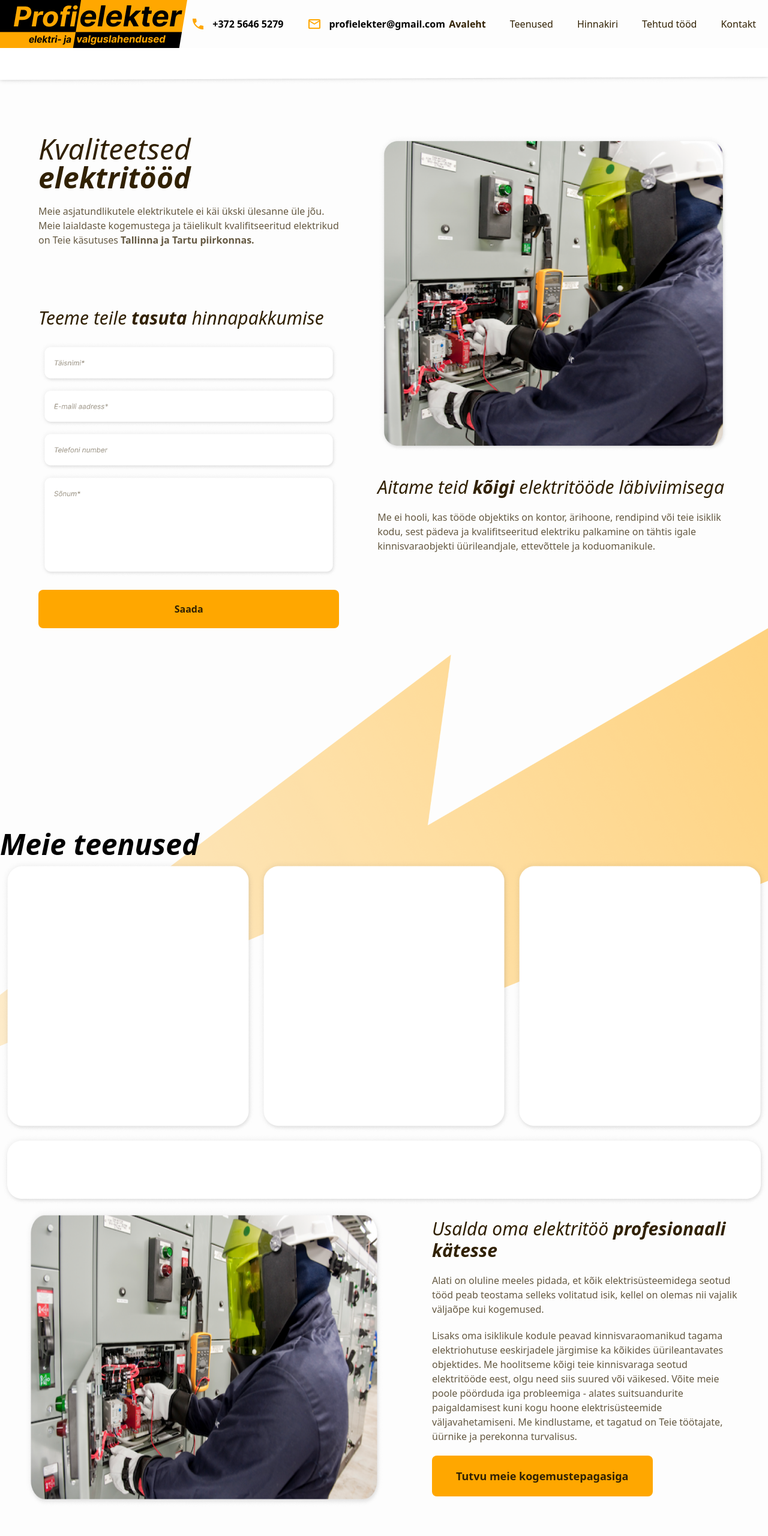
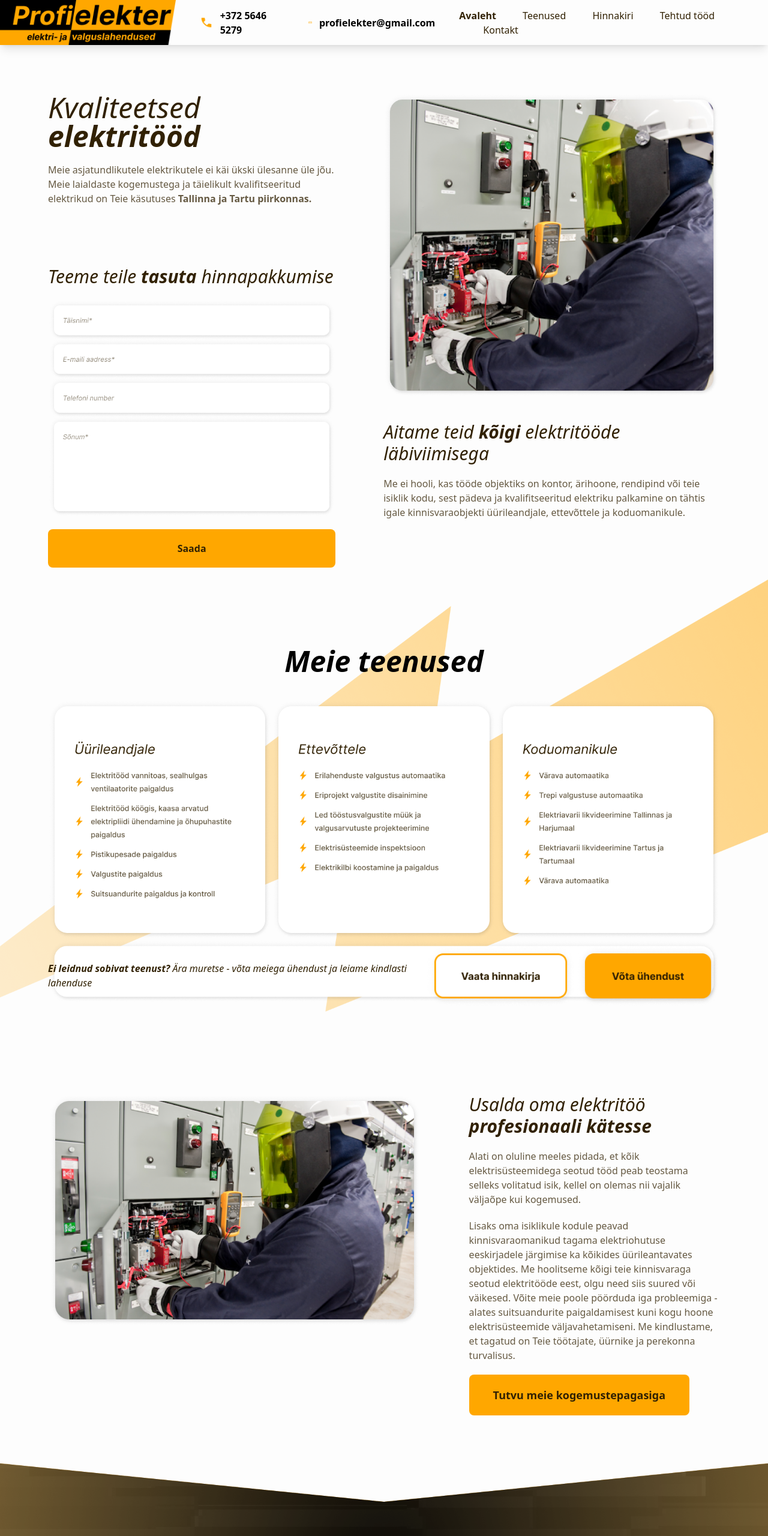
Before and after one commit to AnsperKatrin/praktika, a website: page src/index.html in a window 1280 px wide. Shown: the top 2560 px of the page at 60% size. Drawn offline with Linux system fonts and the light colour scheme.

Commit message:
second commit

```diff
--- a/src/index.html
+++ b/src/index.html
@@ -6,154 +6,174 @@
   <link href="./output.css" rel="stylesheet">
 </head>
 <body>
-  <div id="Elektrik" class="bg-[#FDFDFD]">
+  <div class="bg-[#FDFDFD]">
 
-    <div id="header" class="flex items-center justify-between md:w-auto">
-        <div id="logo">
+    <div class="flex flex-row justify-between shadow-lg">
+        <div class="flex flex-row">
+            <div class="flex justify-start">
                 <img src="assets/Group 1.png" alt="logo">
             </div>
-        <div id="contacts" class="flex md:flex-row font-Inter font-bold text-base">
-            <div id="phoneNumber" class="flex md:flex-row mr-10">
-                <div id="phonePic" class="mr-3">
+            <div class="hidden flex-row xl:flex">
+                <div  class="flex flex-row mr-10 items-center ml-10">
+                    <div class="mr-3">
                         <img src="assets/call.png" alt="phone logo">
                     </div>
-                <div id="number">+372 5646 5279</div>
+                    <div class="font-Inter font-bold text-base">+372 5646 5279</div>
                 </div>
-            <div id="email" class="flex md:flex-row">
-                <div id="mailPic" class="mr-3">
+                <div class="flex flex-row mr-10 items-center">
+                    <div class="mr-3">
                         <img src="assets/mail.png" alt="mail logo">
                     </div>
-                <div id="adress">profielekter@gmail.com</div>
+                    <div class="font-Inter font-bold text-base">profielekter@gmail.com</div>
                 </div>
             </div>
-        <div id="menu" class="hide space-x-10 md:flex mr-5 text-[#312103] font-Inter text-base">
-            <button><span class="font-bold">Avaleht</span></button>
-            <button><span>Teenused</span></button>
-            <button><span>Hinnakiri</span></button>
-            <button><span>Tehtud tööd</span></button>
-            <button><span>Kontakt</span></button>
+        </div>
+        <button class="xl:hidden">
+            <img src="assets/Group 29.png" alt="hamburger menu">
+        </button>
+        <div class="hidden items-center justify-end xl:flex">
+            <div class="space-x-10  mr-5 text-[#312103] font-Inter text-base">
+                <button class="font-bold">Avaleht</button>
+                <button>Teenused</button>
+                <button>Hinnakiri</button>
+                <button>Tehtud tööd</button>
+                <button>Kontakt</button>
             </div>
         </div>
-    <div id="shadows" class="">
-        <img src="assets/Rectangle 9.png" alt="headerShadow">
     </div>
 
-    <div id="frame1" class="flex flex-row mt-20 mx-16 space-x-16">
-        <div id="frame1.2" class="flex flex-col w-auto">
-            <div id="introduction">
+    <div class="flex flex-col xl:flex-row justify-center mt-20 mb-5 px-20 space-x-20">
+        <div class="flex flex-col">
+            <div class="w-full">
                 <h class="text-5xl text-[#312103] font-Inter italic my-5">Kvaliteetsed <span class="font-bold">elektritööd</span></h>
                 <p class="text-[#312103BF] font-Inter text-base my-5">Meie asjatundlikutele elektrikutele ei käi ükski ülesanne üle jõu. Meie laialdaste kogemustega ja täielikult kvalifitseeritud elektrikud on Teie käsutuses <span class="font-bold">Tallinna ja Tartu piirkonnas.</span></p>
             </div>
-            <div id="clientInfo" class="mt-20">
+            <div class="mt-20">
                 <h2 class="mb-5 text-3xl italic text-[#312103] font-Inter">Teeme teile <span class="font-bold">tasuta</span> hinnapakkumise</h2>
-                <div id="form" class="">
-                    <img src="assets/Frame 22.png">
-                    <img src="assets/Frame 23.png">
-                    <img src="assets/Frame 24.png">
-                    <img src="assets/Frame 25.png">
-                    <div id="Saada" class="w-full md:w-auto bg-[#FFA700] text-center rounded-lg p-5 mt-5">
-                        <button><span class="text-[#312103] font-Inter text-base font-bold">Saada</span></button>
+                    <img class="min-w-full" src="assets/Frame 28 (1).png" alt="form">
+                <div class="w-full md:w-auto bg-[#FFA700] text-center rounded-lg p-5 mt-5">
+                    <button class="text-[#312103] font-Inter text-base font-bold">Saada</button>
                 </div>
             </div>
         </div>
-        </div>
-        <div id="frame1.3">
+        <div class="flex flex-col">
             <img src="assets/Rectangle 12.png" alt="electrcian">
-            <div id="underPicText" class="my-10">
+            <div class="my-10">
                 <h2 class="text-3xl italic text-[#312103] font-Inter">Aitame teid <span class="font-bold">kõigi</span> elektritööde läbiviimisega</h2>
                 <p class="text-[#312103BF] font-Inter w-auto text-base flex mt-5">Me ei hooli, kas tööde objektiks on kontor, ärihoone, rendipind või teie isiklik kodu, sest pädeva ja kvalifitseeritud elektriku palkamine on tähtis igale kinnisvaraobjekti üürileandjale, ettevõttele ja koduomanikule.</p>
             </div>
         </div>
     </div>
 
-    <div id="frame2" class="">
-        <img class="-mb-96" src="assets/Rectangle 18.png" alt="orange triangels">
-        <div id="teenused" class="">
+    <section class="relative">
+        <img class="absolute inset-0 w-full" src="assets/Rectangle 18.png" alt="orange triangels">
+        <div class="flex flex-col pt-28 px-20 relative">
+            <div class="flex justify-center mb-10">
                 <h class="text-5xl italic from-[#312103] font-bold font-Inter">Meie teenused</h>
             </div>
-        <div id="3colums" class="">
-
-            <div id="column1" class="flex flex-row justify-center ">
-                <img class="flex flex-row w-1/3" src="assets/Rectangle 19.png" alt="box">
-                <img class="flex flex-row w-1/3" src="assets/Rectangle 19.png" alt="box">
-                <img class="flex flex-row w-1/3" src="assets/Rectangle 19.png" alt="box">
+            <div class="flex flex-col md:flex-row justify-around">
+                <div>
+                    <img src="assets/Group 7 (1).png" alt="Üürileandjale">
                 </div>
-            <img class="flex flex-col" src="assets/Rectangle 22.png" alt="">
+                <div>
+                    <img src="assets/Group 8 (1).png" alt="Ettevõttele">
+                </div>
+                <div>
+                    <img src="assets/Group 9 (1).png" alt="Koduomanikule">
                 </div>
             </div>
+            <div class="flex justify-center relative">
+                <img class="absolute inset-0 w-full" src="assets/Rectangle 22 (1).png" alt="Ei leidnud sobivat">
+                <div class="relative flex flex-row items-center justify-between pt-2">
+                    <div class="flex justify-start">
+                        <h class="text-[#312103] font-Inter italic text-base "><span class="font-bold">Ei leidnud sobivat teenust?</span> Ära muretse - võta meiega ühendust ja leiame kindlasti lahenduse</h>
+                    </div>
+                    <div class="flex flex-row justify-end">
+                        <div>
+                            <img src="assets/Frame 21.png" alt="Vaata hinnakirja">
+                        </div>
+                        <div>
+                            <img src="assets/Frame 20 (1).png" alt="Võta ühendust">
+                        </div>
+                    </div>
+                </div>
+            </div>
+        </div>
+    </section>
 
-    <div id="frame3" class="flex flex-row space-x-20 mx-10">
-        <img class="w-1/2" src="assets/Rectangle 19 (1).png" alt="electrician">
-        <div id="Usaldus" class="flex flex-col w-1/2 my-5">
+    <div class="mt-36 mb-20 flex flex-row space-x-20 px-20 justify-center">
+        <div>
+            <img src="assets/Rectangle 19 (1).png" alt="electrician">
+        </div>
+        <div class="md:flex flex-col w-1/2 hidden">
             <h2 class="text-3xl italic text-[#312103] font-Inter">Usalda oma elektritöö <span class="font-bold">profesionaali kätesse</span></h2>
             <p class="text-[#312103BF] font-Inter text-base my-5">Alati on oluline meeles pidada, et kõik elektrisüsteemidega seotud tööd peab teostama selleks volitatud isik, kellel on olemas nii vajalik väljaõpe kui kogemused.</p>
             <p class="text-[#312103BF] font-Inter text-base">Lisaks oma isiklikule kodule peavad kinnisvaraomanikud tagama elektriohutuse eeskirjadele järgimise ka kõikides üürileantavates objektides. Me hoolitseme kõigi teie kinnisvaraga seotud elektritööde eest, olgu need siis suured või väikesed. Võite meie poole pöörduda iga probleemiga - alates suitsuandurite paigaldamisest kuni kogu hoone elektrisüsteemide väljavahetamiseni. Me kindlustame, et tagatud on Teie töötajate, üürnike ja perekonna turvalisus.</p>
             <div id="button" class="w-fit bg-[#FFA700] text-center rounded-lg px-10 py-5 mt-5">
-                <button><span class="text-[#312103] font-Inter text-lg font-bold">Tutvu meie kogemustepagasiga</span></button>
+                <button class="text-[#312103] font-Inter text-lg font-bold">Tutvu meie kogemustepagasiga</button>
             </div>
         </div>
     </div>
 
-    <div id="frame4">
-        <div id="lubadus" class="mt-10">
+    <div class="relative">
+        <img class="absolute inset-0 w-full" src="assets/Rectangle 33 (1).png" alt="bg">
+        <img class="absolute inset-0 w-full" src="assets/Rectangle 32 (2).png" alt="bg">
+        <img class="absolute inset-0 w-full" src="assets/Rectangle 31 (1).png" alt="bg">
+    </div>
+    <div class="flex flex-col justify-center px-20 pt-28 relative">
         <h class="text-[#FFA700] font-Inter text-6xl font-bold italic flex justify-center my-10">Meie lubadus teile</h>
-            <div id="emojis" class="flex flex-row">
-                <div id="emoji1" class="flex flex-col w-1/3">
-                    <div id="stars" class="flex justify-center my-10">
-                        <img src="assets/auto_awesome.png" alt="stars">
-                    </div>
+        <div class="flex flex-col justify-center pt-20">
+            <div class="flex flex-col md:flex-row justify-around">
+                <div class="flex flex-col items-center">
+                    <img class="w-32 aspect-square" src="assets/auto_awesome.png" alt="stars">
                     <h2 class="text-[#FFA700] font-Inter text-3xl italic flex justify-center">Kvaliteet</h2>
                     <p class="text-lg text-[#FFA700] font-Inter italic text-center w-80 h-16 my-5">Tööd teeme alati korrektselt ja kvaliteetselt</p>
                 </div>
-                <div id="emoji2" class="flex flex-col w-1/3">
-                    <div id="speedArrow" class="flex justify-center my-14">
-                        <img src="assets/speed.png" alt="speed">
-                    </div>
+                <div class="flex flex-col items-center">
+                    <img class="w-32 aspect-square" src="assets/speed.png" alt="speed">
                     <h2 class="text-[#FFA700] font-Inter text-3xl italic flex justify-center">Kiirus</h2>
                     <p class="text-lg text-[#FFA700] font-Inter italic text-center w-80 h-16 my-5">Kiirus on oluline nii teie kui meie jaoks. Seega ei mingit venitamist</p>
                 </div>
-                <div id="emoji3" class="flex flex-col w-1/3">
-                    <div id="smileFace" class="flex justify-center my-9">
-                        <img src="assets/sentiment_very_satisfied.png" alt="smiley">
-                    </div>
+                <div class="flex flex-col items-center">
+                    <img class="w-32 aspect-square" src="assets/sentiment_very_satisfied.png" alt="smiley">
                     <h2 class="text-[#FFA700] font-Inter text-3xl italic flex justify-center">Sõbralik teenindus</h2>
                     <p class="text-lg text-[#FFA700] font-Inter italic text-center w-80 h-16 my-5">Oleme alati rõõmsad ja abivalmid ja hätta ei jäta kedagi</p>
                 </div>
             </div>
-            <div id="button" class="w-fit  bg-[#FFA700] rounded-lg px-10 py-5 mt-5">
-                <button><span class="text-[#312103] font-Inter text-lg font-bold">Võta meiega ühendust</span></button>
-            </div>
-        </div>
-        <img src="assets/Group 26.png" alt="1">
-        <img src="assets/Rectangle 33.png" alt="2">
-        <img src="assets/Rectangle 32.png" alt="3">
-        <img src="assets/Rectangle 31.png" alt="4">
-    </div>
-
-    <div id="frame5" class="flex flex-row space-x-20 mx-10">
-        <img src="assets/Rectangle 26.png" alt="burnt man">
-        <img class="border-4 border-indigo-500/100" src="assets/Rectangle 27.png" alt="fog">
-        <div id="vajaduse" class="my-5">
-            <h2 class="text-3xl italic text-[#312103] font-Inter">Miks vajate kindlasti kvalifitseeritud elektrikut?</h2>
-            <p class="text-[#312103BF] font-Inter text-base my-5 ">Elektriohutuse tagamist puudutavad mitmed õigusaktid ja tehnilised dokumendid ning vastavad põhiteadmised on kohustuslikud kõigile elektripaigaldistega töötavatele isikutele. Elektritöid reguleerib Eesti Vabariigis Elektriohutusseadus, mille sätted on välja töötatud selleks, et vältida ja vähendada elektrist tulenevate ohtude ja elektromagnetiliste häirete mõju inimestele, varale ja keskkonnale</p>
-            <p class="text-[#312103BF] font-Inter text-base">Elektrisüsteemide ja vastavate seadmete seisukord samuti oluline praktilisel tasandil, sest töötavad valgustid, pistikupesad, soe vesi ja küttesüsteemid on kõik väikesed detailid, mis muudavad meie elu- või kontoriruumid võimalikult mugavaks. Ennetavad elektritööd, näiteks pistikupesade, lülitite või isegi kaitsekilbi kontrollimine, tagavad Teile kindlustunde ja meelerahu.</p>
-            <div id="button" class="w-fit bg-[#FFA700] rounded-lg px-10 py-5 mt-10">
-                <button><span class="text-[#312103] font-Inter text-lg font-bold">ProfiElekter OÜ litsentsid</span></button>
+            <div class="flex justify-center mt-28">
+                <button class="text-[#312103] bg-[#FFA700] rounded-lg px-10 py-5 font-Inter text-lg font-bold">Võta meiega ühendust</button>
             </div>
         </div>
     </div>
 
-    <div id="frame6" class="flex flex-row space-x-20 mx-10">
-        <div id="tehniline" class=" my-5">
-            <h2 class="text-3xl italic text-[#312103] font-Inter flex justify-end">Jäta kõik tehniline meie hooleks</h2>
-            <p class="text-[#312103BF] font-Inter text-base my-5 text-right">Elektriohutuse tagamist puudutavad mitmed õigusaktid ja tehnilised dokumendid ning vastavad põhiteadmised on kohustuslikud kõigile elektripaigaldistega töötavatele isikutele. Elektritöid reguleerib Eesti Vabariigis Elektriohutusseadus, mille sätted on välja töötatud selleks, et vältida ja vähendada elektrist tulenevate ohtude ja elektromagnetiliste häirete mõju inimestele, varale ja keskkonnale</p>
-            <p class="text-[#312103BF] font-Inter text-base text-right">Elektrisüsteemide ja vastavate seadmete seisukord samuti oluline praktilisel tasandil, sest töötavad valgustid, pistikupesad, soe vesi ja küttesüsteemid on kõik väikesed detailid, mis muudavad meie elu- või kontoriruumid võimalikult mugavaks. Ennetavad elektritööd, näiteks pistikupesade, lülitite või isegi kaitsekilbi kontrollimine, tagavad Teile kindlustunde ja meelerahu.</p>
+    <div class="flex flex-col md:flex-row justify-center space-x-20 px-20 mt-20">
+        <div class="aspect-square relative w-full">
+            <img class="absolute inset-0" src="assets/Rectangle 26.png" alt="burnt man">
+            <img class="absolute inset-0" src="assets/Rectangle 27.png" alt="fog">
         </div>
-        <img class="" src="assets/Rectangle 28.png" alt="working man">
-        <img class=" border-4 border-indigo-500/100" src="assets/Rectangle 29.png" alt="fog">
+        <div class="my-5">
+            <h2 class="text-3xl italic text-[#312103] font-Inter">Miks vajate kindlasti kvalifitseeritud elektrikut?</h2>
+            <p class="text-[#312103BF] font-Inter text-base my-5 ">Elektriohutuse tagamist puudutavad mitmed õigusaktid ja tehnilised dokumendid ning vastavad põhiteadmised on kohustuslikud kõigile elektripaigaldistega töötavatele isikutele. Elektritöid reguleerib Eesti Vabariigis Elektriohutusseadus, mille sätted on välja töötatud selleks, et vältida ja vähendada elektrist tulenevate ohtude ja elektromagnetiliste häirete mõju inimestele, varale ja keskkonnale</p>
+            <p class="text-[#312103BF] font-Inter text-base">Elektrisüsteemide ja vastavate seadmete seisukord samuti oluline praktilisel tasandil, sest töötavad valgustid, pistikupesad, soe vesi ja küttesüsteemid on kõik väikesed detailid, mis muudavad meie elu- või kontoriruumid võimalikult mugavaks. Ennetavad elektritööd, näiteks pistikupesade, lülitite või isegi kaitsekilbi kontrollimine, tagavad Teile kindlustunde ja meelerahu.</p>
+            <div class="w-fit bg-[#FFA700] rounded-lg px-10 py-5 mt-10">
+                <button class="text-[#312103] font-Inter text-lg font-bold">ProfiElekter OÜ litsentsid</button>
+            </div>
+        </div>
     </div>
 
-    <div id="footer">
+    <div class="flex flex-col-reverse md:flex-row justify-center space-x-20 px-20 pb-10 pt-20">
+        <div class="my-5 md:text-right">
+            <h2 class="text-3xl italic text-[#312103] font-Inter flex justify-end">Jäta kõik tehniline meie hooleks</h2>
+            <p class="text-[#312103BF] font-Inter text-base my-5">Elektriohutuse tagamist puudutavad mitmed õigusaktid ja tehnilised dokumendid ning vastavad põhiteadmised on kohustuslikud kõigile elektripaigaldistega töötavatele isikutele. Elektritöid reguleerib Eesti Vabariigis Elektriohutusseadus, mille sätted on välja töötatud selleks, et vältida ja vähendada elektrist tulenevate ohtude ja elektromagnetiliste häirete mõju inimestele, varale ja keskkonnale</p>
+            <p class="text-[#312103BF] font-Inter text-base">Elektrisüsteemide ja vastavate seadmete seisukord samuti oluline praktilisel tasandil, sest töötavad valgustid, pistikupesad, soe vesi ja küttesüsteemid on kõik väikesed detailid, mis muudavad meie elu- või kontoriruumid võimalikult mugavaks. Ennetavad elektritööd, näiteks pistikupesade, lülitite või isegi kaitsekilbi kontrollimine, tagavad Teile kindlustunde ja meelerahu.</p>
+        </div>
+        <div class="aspect-square relative w-full" >
+            <img class="absolute inset-0" src="assets/Rectangle 28.png" alt="working man">
+            <img class="absolute inset-0" src="assets/Rectangle 29.png" alt="fog">
+        </div>
+    </div>
+
+    <div class="flex justify-center">
         <img src="assets/Group 23.png" alt="footer">
     </div>
 
```
Also changed, not shown: src/assets/Frame 20 (1).png (added), src/assets/Frame 21.png (added), src/assets/Frame 28 (1).png (added), src/assets/Group 10 (2).png (added), src/assets/Group 2.png (added), src/assets/Group 21.png (added), src/assets/Group 29.png (added), src/assets/Group 7 (1).png (added), src/assets/Group 8 (1).png (added), src/assets/Group 9 (1).png (added), src/assets/Rectangle 22 (1).png (added), src/assets/Rectangle 27 (2).png (added), src/assets/Rectangle 31 (1).png (added), src/assets/Rectangle 32 (2).png (added), 3 more files. Lines whose indentation alone changed are shown as unchanged.
